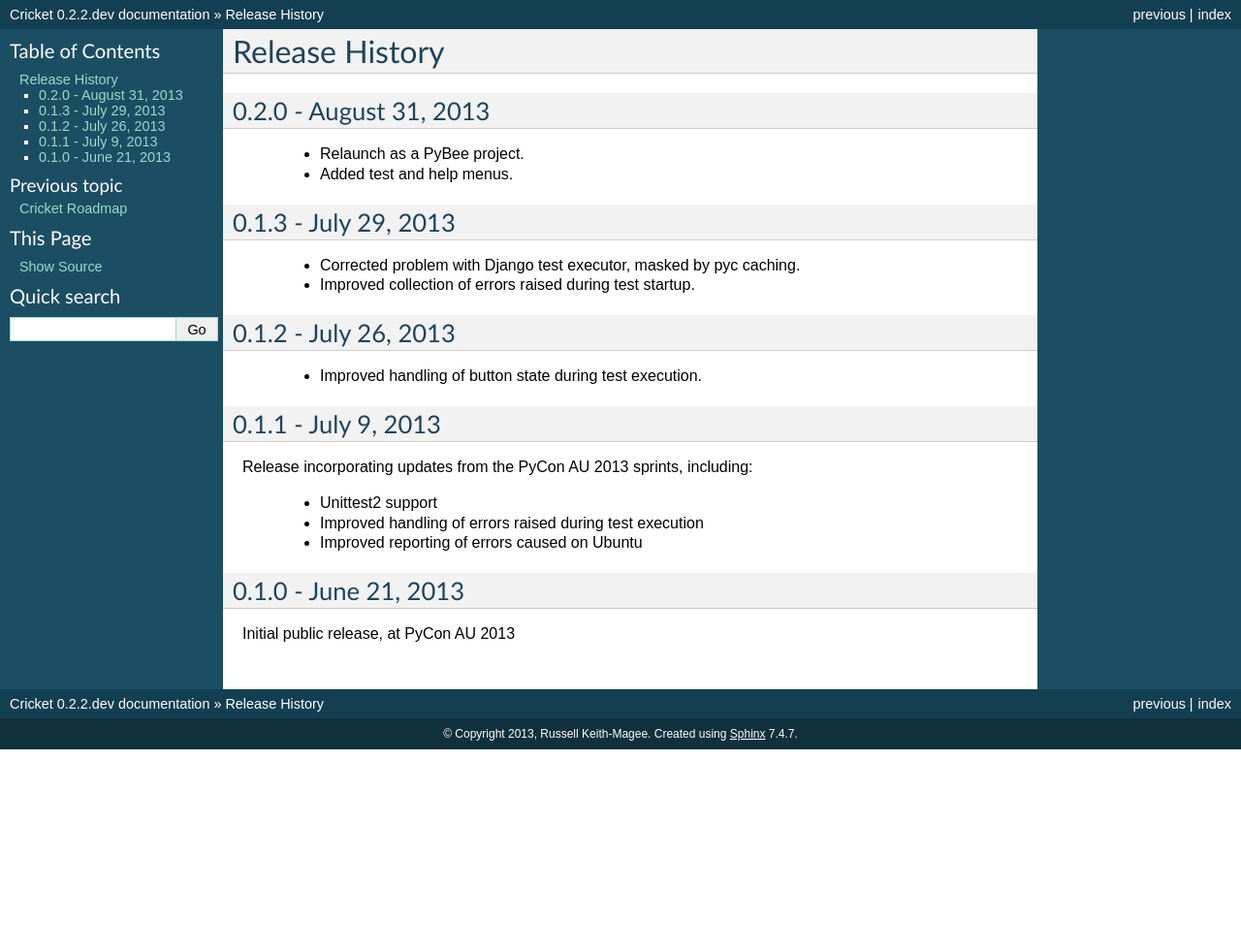
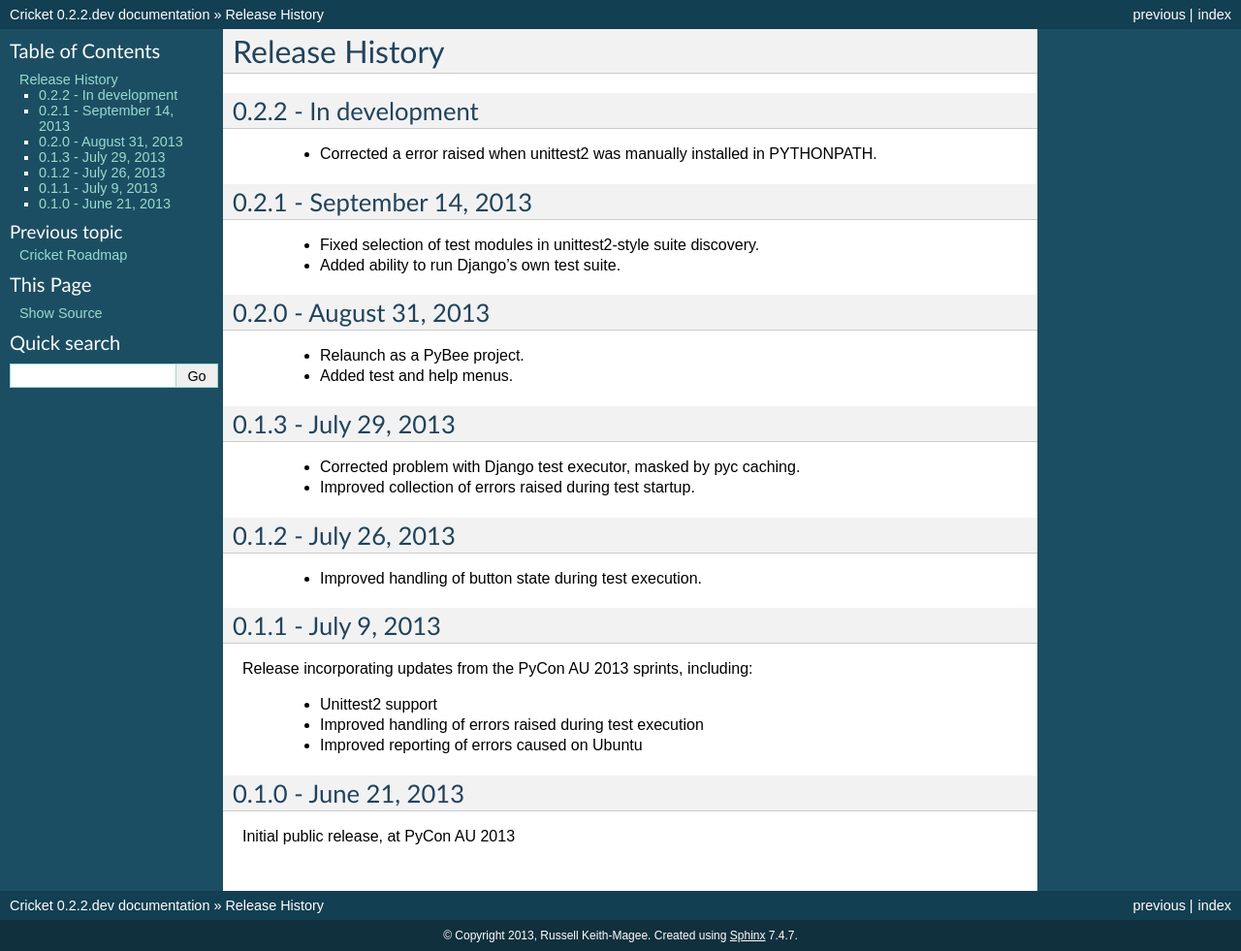
Before and after one commit to beeware/cricket, a Sphinx documentation site: the page built from docs/releases.rst, in a window 1280 px wide. Shown: the whole page at 97% size. Built offline with Sphinx 7.4.7, drawn with Linux system fonts in a browser that asks for light colours; before the commit the page ends 900 px from its top, so only the background shows below that.

Commit message:
Added release notes for 0.2.1 release, and started 0.2.2 release notes.

```diff
--- a/docs/releases.rst
+++ b/docs/releases.rst
@@ -1,5 +1,18 @@
 Release History
 ===============
+
+0.2.2 - In development
+----------------------
+
+ * Corrected a error raised when unittest2 was manually installed in
+   PYTHONPATH.
+
+0.2.1 - September 14, 2013
+--------------------------
+
+ * Fixed selection of test modules in unittest2-style suite discovery.
+
+ * Added ability to run Django's own test suite.
 
 0.2.0 - August 31, 2013
 -----------------------
```
